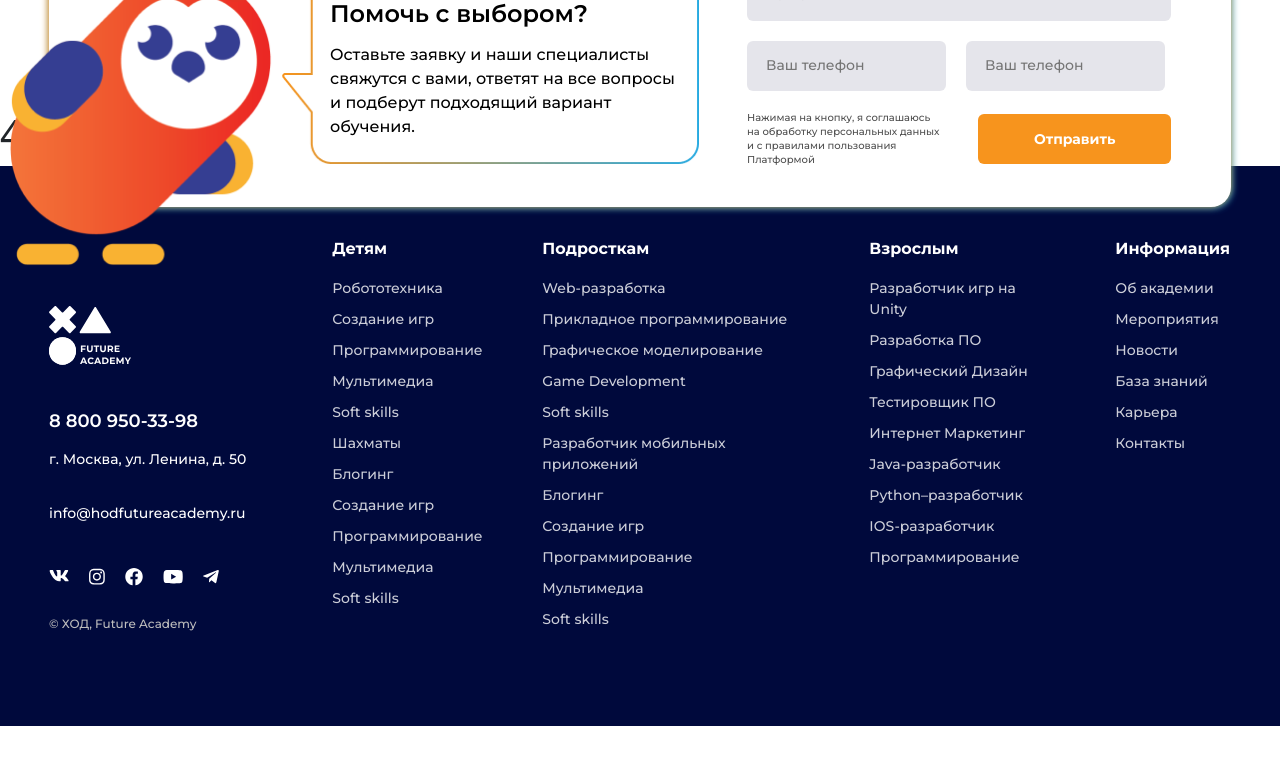
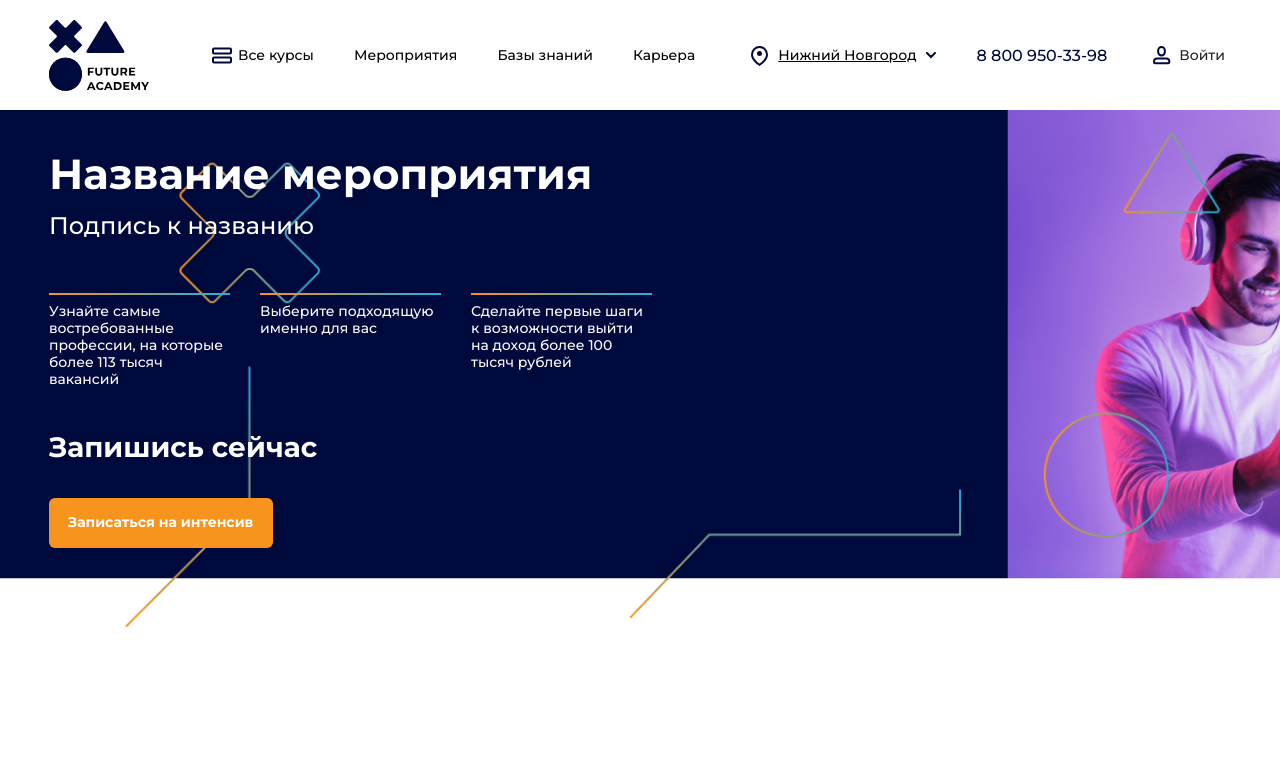
Before and after one commit to Mrlegend08/app-future-client, a React (Vite) app: page /mepomore in a window 1280 px wide. Shown: the top 764 px of the page. Built offline with nearby package versions, Linux system fonts and the light colour scheme.

Commit message:
mepo more hero section done

```diff
--- a/src/Root/index.jsx
+++ b/src/Root/index.jsx
@@ -7,6 +7,7 @@ import VseKursPage from "../pages/VseKursPage";
 import ChessPage from "../pages/ChessPage";
 import RegisterPage from "../pages/RegisterPage";
 import MepoPage from "../pages/MepoPage";
+import MepoMorePage from "../pages/MepoMorePage";
 
 const Root = () => {
   return (
@@ -18,9 +19,9 @@ const Root = () => {
         <Route path="chess" element={<ChessPage />} />
         <Route path="register" element={<RegisterPage />} />
         <Route path="mepo" element={<MepoPage />} />
+        <Route path="mepomore" element={<MepoMorePage />} />
         <Route path="*" element={<h1>404 not Found</h1>} />
       </Routes>
-      <Footer />
     </>
   );
 };
--- a/src/components/Header/index.jsx
+++ b/src/components/Header/index.jsx
@@ -14,7 +14,7 @@ const Header = () => {
         <div className="container">
           <div className="site-header__wrapper d-flex align-items-center justify-content-between">
             <div className="site-header__start d-flex align-items-center">
-              <a className="site-header__logo-link" href="#link">
+              <Link to={"/"} className="site-header__logo-link" href="#link">
                 <img
                   className="site-header__logo-img"
                   src={logo}
@@ -22,7 +22,7 @@ const Header = () => {
                   width={"100"}
                   height={"70.65"}
                 />
-              </a>
+              </Link>
               <nav className="site-header__navbar">
                 <ul className="site-header__list d-flex align-items-center">
                   <li className="site-header__item">
--- /dev/null
+++ b/src/components/MepoMore/MoreHeroSection/index.jsx
@@ -0,0 +1,51 @@
+import React from "react";
+import "./index.scss";
+const MoreHeroSection = () => {
+  return (
+    <>
+      <section className="more-hero-section">
+        <div className="container">
+          <div className="chess-hero-section__wrapper">
+            <h1 className="chess-hero-section__title">Название мероприятия</h1>
+            <span style={{marginBottom: "60px"}} className="chess-hero-section__subtitle">
+              Подпись к названию
+            </span>
+            <div className="chess-hero-section__flex align-items-start">
+              <span
+                style={{ maxWidth: "181px", paddingTop: "3px" }}
+                className="chess-hero-section__flex-title"
+              >
+                Узнайте самые востребованные профессии, на которые более 113
+                тысяч вакансий
+              </span>
+              <span
+                style={{ maxWidth: "181px", paddingTop: "3px" }}
+                className="chess-hero-section__flex-title"
+              >
+                Выберите подходящую именно для вас
+              </span>
+              <span
+                style={{ maxWidth: "181px", paddingTop: "3px" }}
+                className="chess-hero-section__flex-title"
+              >
+                Сделайте первые шаги к возможности выйти на доход более 100
+                тысяч рублей
+              </span>
+            </div>
+            <span
+              style={{ marginBottom: "34px" }}
+              className="chess-hero-section__info-contiune"
+            >
+              Запишись сейчас
+            </span>
+            <button className="chess-hero-section__btn">
+              Записаться на интенсив
+            </button>
+          </div>
+        </div>
+      </section>
+    </>
+  );
+};
+
+export default MoreHeroSection;
--- /dev/null
+++ b/src/components/MepoMore/MoreHeroSection/index.scss
@@ -0,0 +1,7 @@
+.more-hero-section{
+    padding-top: 39px;
+    padding-bottom: 80px;
+    background-image: url("../../../assets/images/mepo-about-bg.png");
+    background-size: cover;
+    margin-bottom: 67px;
+}
--- /dev/null
+++ b/src/components/MepoMore/index.jsx
@@ -0,0 +1,14 @@
+import React from "react";
+import MoreHeroSection from "./MoreHeroSection";
+
+const MepoMore = () => {
+  return (
+    <>
+      <main className="site-main">
+        <MoreHeroSection />
+      </main>
+    </>
+  );
+};
+
+export default MepoMore;
--- /dev/null
+++ b/src/pages/MepoMorePage/index.jsx
@@ -0,0 +1,6 @@
+import React from "react";
+import MepoMore from "../../components/MepoMore";
+
+const MepoMorePage = () => <MepoMore />;
+
+export default MepoMorePage;
```
Also changed, not shown: src/assets/images/mepo-about-bg.png (added).
